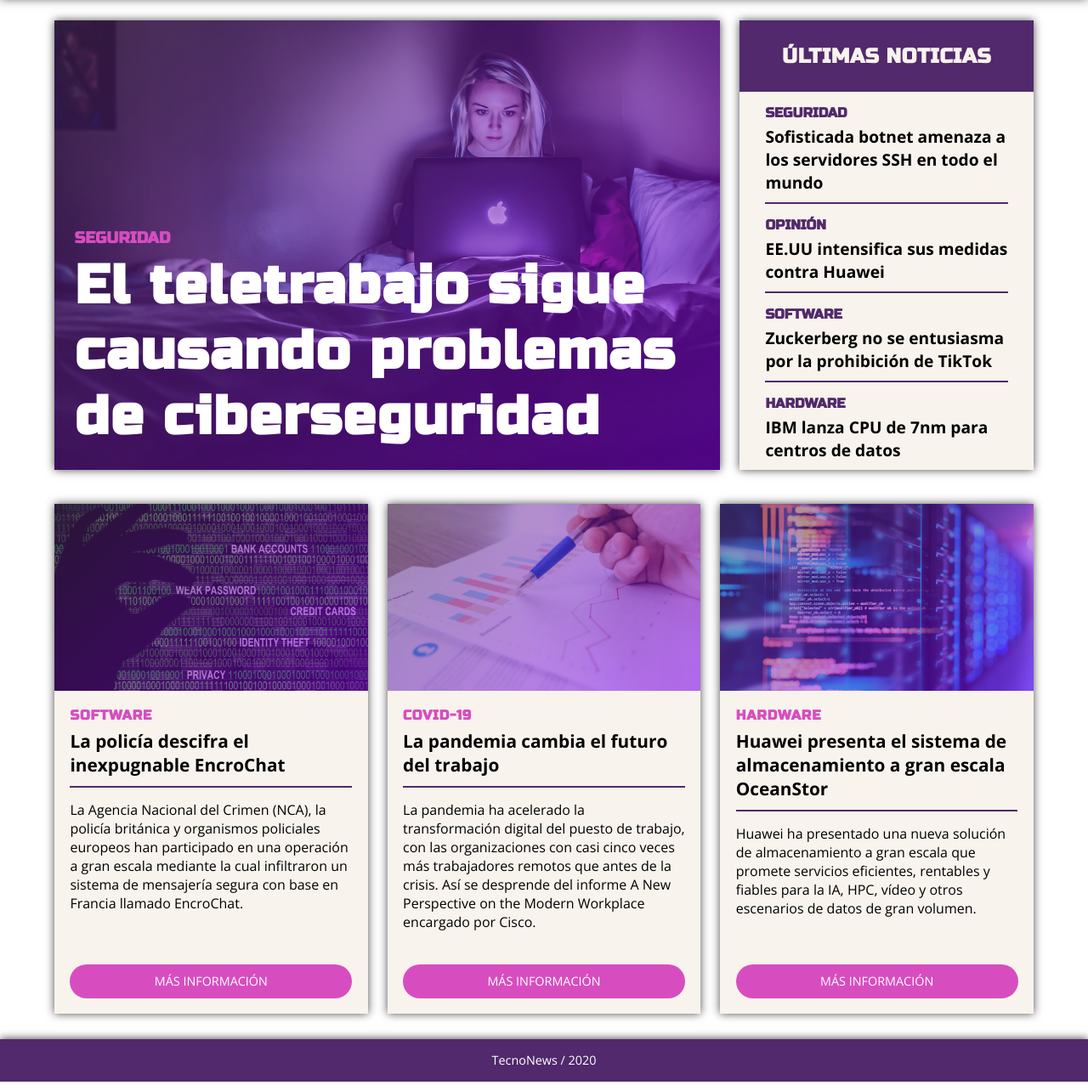
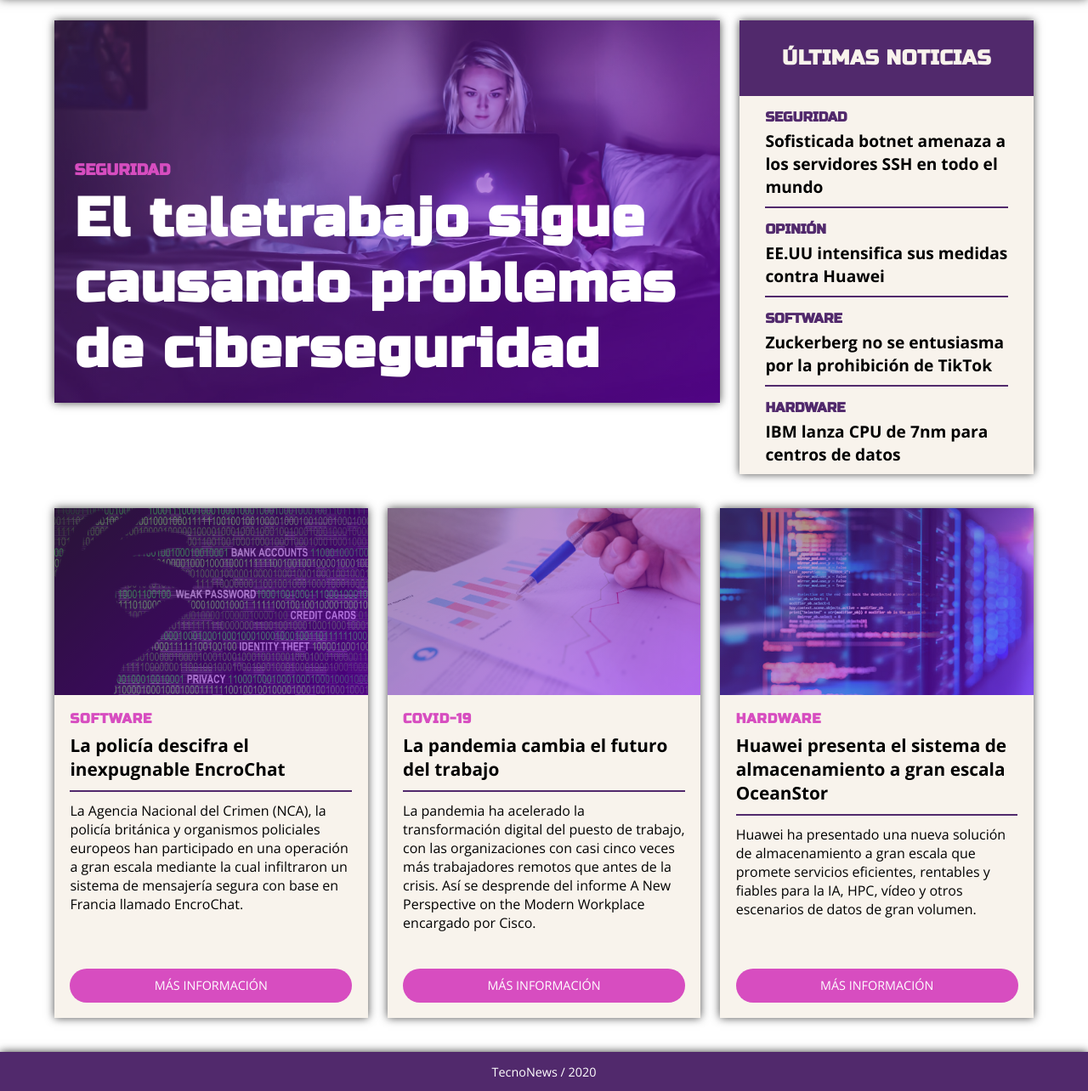
Before and after one commit to ceciliadepaula/tecnonews, a plain HTML site: page index.html in a window 1280 px wide. Shown: the part 116-1400 px from the top of the page at 85% size. Drawn offline with nearby package versions, Linux system fonts and the light colour scheme.

Commit message:
Cambios responsive 900px

```diff
--- a/_footer.scss
+++ b/_footer.scss
@@ -7,7 +7,7 @@ footer{
     background-color: $coloroscuro;
 
     position: relative;
-    top: 150px;
+    top: 140px;
     box-shadow: 0 0 10px 0 rgba($colortexto, 0.8);
     p{
         font-family: $fuentetextos;
--- a/_generales.scss
+++ b/_generales.scss
@@ -9,7 +9,7 @@ body{
 
 
 
-/*--------------TIPOGRAFÍAS-----------------*/
+/*--------------TIPOGRAFĆ¨AS-----------------*/
 $fuentemarca: 'Russo One', sans-serif;
 $fuentetextos: 'Open Sans', sans-serif;
 
--- a/_header.scss
+++ b/_header.scss
@@ -6,6 +6,7 @@ header{
     .marcasuperior{
         .logo{
             display: inline;
+            text-align: center;
             h1{
                 background-image: linear-gradient(90deg, $coloroscuro, $colormedio);
                 font-family: $fuentemarca;
@@ -16,9 +17,6 @@ header{
                 padding: 10px 5%;
             }
         }
-        .iconos{
-
-        }
     }
     nav{
         background-color: $coloroscuro;
@@ -28,6 +26,8 @@ header{
             margin: 0px 5%;
             padding: 0px;
             justify-content: space-between;
+
+                                        /* flex-wrap: wrap; */
             li{
                 font-family: $fuentetextos;
                 font-weight: $semibold;
--- a/_main.scss
+++ b/_main.scss
@@ -8,35 +8,38 @@
     100% {opacity: 0;}
 }
 
-
 main{
-    .ultimasnoticias{
+    display: block;
+    flex-direction: column;
+    .noticiasimportantes{
             margin: 0px 5% 30px 5%;
             position: relative;
             top: 140px;
             display: flex;
+            flex-direction: column;
             width: 90%;
-        /* flex-wrap: wrap; */
-        .noticiasimportantes{
-            width: 68%;
-            margin-right: 1%;
+            .articuloppal{
+                height: 450px;
+                width: 100%;
                 background-image: linear-gradient(135deg, $coloroscuro, $colorclaro);
                 z-index: 1;
+                margin-top: 15px;
             }
             aside{
                 background-color: $colorcrema;
-            width: 30%;
-            margin-left: 1%;
+                width: 100%;
+                margin-top: 20px;
             }
         }
         .noticiasjerarquia2{
             margin: 0px 5% 30px 5%;
             position: relative;
-        top: 150px;
-        display: flex;
+            top: 140px;
+            display: block;
             width: 90%;
         }
     }
+
 
 
 .articuloppal{
@@ -56,35 +59,33 @@ main{
         color: $colorblanco;
         display: flex;
         flex-direction: column;
-        width: 69%;
+        width: 90%;
         align-self: flex-end;
         .nombreseccion{
             font-family: $fuentemarca;
             color: $colormedio;
-            margin: 3% 3% 1% 3%;
+            margin: 3% 20px 1% 20px;
             text-transform: uppercase;
         }
         .titulonoticia{
-            margin: 0px 3% 3% 3%;
+            margin: 0px 20px 3% 20px;
             font-family: $fuentemarca;
             letter-spacing: 0.03em;
-            font-size: 4em;
+            font-size: 2.3em;
         }
     }
     .cuerponoticia{
         position: absolute;
         color: $colorblanco;
-        /* display: flex;
-        flex-direction: column; */
-        width: 69%;
+        width: 100%;
         align-self: center;
         text-align: center;
         font-family: $fuentetextos;
-        padding: 10px 6%;
+        padding: 10px 6% 100px 6%;
         z-index: 5;
         visibility: hidden;
-        font-size: 1.2em;
-        line-height: 1.6em;
+        font-size: 1em;
+        line-height: 1.4em;
         span{
             color: $colormedio;
             font-weight: $bold;
@@ -92,9 +93,9 @@ main{
     }
     .boton{
         position: absolute;
-        bottom: 40px;
-        left: 20%;
-        width: 30%;
+        top: 400px;
+        left: 5%;
+        width: 90%;
         height: 40px;
         background-color: $colormedio;
         border-radius: 40px;
@@ -136,6 +137,9 @@ main{
 
 aside{
     box-shadow: 0 0 10px 0 rgba($colortexto, 0.70);
+    display: flex;
+    flex-direction: column;
+    justify-content: space-between;
     .tituloaside{
         color: $colorcrema;
         font-family: $fuentemarca;
@@ -145,16 +149,15 @@ aside{
         letter-spacing: 0.03em;
         text-align: center;
         background-color: $coloroscuro;
-
-
+        padding: 30px 0px;
     }
     .textootras{
         display: flex;
         flex-direction: column;
-        height: 80%;
+        height: 100%;
         justify-content: space-between;
         padding: 0px;
-        margin: 0px 30px;
+        margin: 20px;
         li{
             list-style: none;
             .nombreseccion{
@@ -186,26 +189,30 @@ aside{
 
 
 .articulosecundario{
-    width: 32%;
-    height: 600px;
+    width: 100%;
     box-shadow: 0 0 10px 0 rgba($colortexto, 0.70);
     background-color: $colorcrema;
     display: flex;
     flex-direction: column;
+    margin-bottom: 20px;
+
+    .foto{
+        width: 100%;
+        margin: 0px;
+        padding: 0px;
         .fondolila{
             background-image: linear-gradient(135deg, $coloroscuro, $colorclaro);
-        width: 100%;
-        max-height: 220px;
-        margin: 0px;
-        padding: 0px;
             .fotonoticia{
                 align-self: flex-start;
                 width: 100%;
-            max-height: 220px;
+                max-height: 180px;
                 object-fit: cover;
                 opacity: .5;
             }
         }
+    }
+
+    .texto2da{
         .nombreseccion{
             font-family: $fuentemarca;
             font-size: 1em;
@@ -216,7 +223,7 @@ aside{
         }
         .titulonoticia{
             margin: 0px 5% 0px 5%;
-        font-size: 1.3em;
+            font-size: 1.2em;
             font-family: $fuentetextos;
         }
         hr{
@@ -234,16 +241,14 @@ aside{
             font-size: 1em;
         }
         .contenedorboton{
-        position: absolute;
-        bottom: 0;
-        width: 32%;
+            width: 100%;
             display: flex;
             .boton{
                 font-family: $fuentetextos;
                 font-size: .9em;
                 height: 40px;
-            width: 100%;
-            margin: 5%;
+                width: 90%;
+                margin: 30px 5%;
                 background-color: $colormedio;
                 border-radius: 40px;
                 text-decoration: none;
@@ -257,7 +262,4 @@ aside{
             background-color: $coloroscuro;
         }
     }
-
-.a1, .a2{
-    margin-right: 2%;
 }
--- a/_main900px.scss
+++ b/_main900px.scss
@@ -1,81 +1,119 @@
-@media (max-width: 900px) {
+@media (min-width: 900px) {
     main{
-        .ultimasnoticias{
-            display: block;
+        .noticiasimportantes{
+            display: flex;
+            flex-direction: row;
             width: 90%;
-            .noticiasimportantes{
-                width: 100%;
-                margin-bottom: 5%;
+                                        max-height: 100%;
+                                        position: relative;
+            .articuloppal{
+                width: 68%;
+                max-height: 100%;
+
+
+                margin: 0px 2% 0px 0px;
+
             }
             aside{
-                width: 100%;
+                width: 30%;
+                height: 100%;
                 margin: 0px;
-                padding: 0px;
             }
         }
     .noticiasjerarquia2{
-            display: block;
-            width: 100%;
+        top: 150px;
+        display: flex;
     }
 }
 
 
+
     .articuloppal{
-        z-index: 2;
-        display: flex;
-        flex-direction: row;
+
         .fotonoticia{
-            z-index: 0;
+            height: 100%;
+            width: 100%;
+            object-fit: cover;
         }
         .infotipog{
-            width: 100%;
+            width: 69%;
+            .nombreseccion{
+                margin: 3% 3% 1% 3%;
+            }
             .titulonoticia{
-                font-size: 3.5em;
+                margin: 0px 3% 3% 3%;
+                letter-spacing: 0.03em;
+                font-size: 4em;
             }
         }
-        .noticiaoculta{
-            visibility: visible;
         .cuerponoticia{
-                width: 100%;
-                font-size: 1em;
-                line-height: 1.4em;
-
+            width: 69%;
+            padding: 10px 6%;
+            font-size: 1.2em;
+            line-height: 1.6em;
         }
         .boton{
-                bottom: 60%;
+            bottom: 40px;
             left: 20%;
             width: 30%;
-                height: 40px;
-                background-color: $colormedio;
-                border-radius: 40px;
-                font-family: $fuentetextos;
-                text-decoration: none;
-                text-transform: uppercase;
-                font-size: 1em;
-                color: $colorblanco;
-                padding: 10px;
-                text-align: center;
-                                    visibility: visible;
-
-                            }
-
-/*             align-self: flex-end;
-            width: 40%;
-            height: 40px;
-
-            position: absolute;
-            bottom: 50px;
-            left: 30%;
-
-
-
-
-            font-size: 1em;
-
-            padding: 10px; */
-
         }
     }
 
 
+    aside{
+        box-shadow: 0 0 10px 0 rgba($colortexto, 0.70);
+        .textootras{
+            margin: 0px 30px;
+            li{
+                .titular{
+                    margin: 0px 0px 10px 0px;
+
                 }
+            }
+        }
+    }
+
+
+    .articulosecundario{
+        width: 32%;
+        height: 600px;
+
+        .foto{
+            .fondolila{
+                width: 100%;
+                max-height: 220px;
+                margin: 0px;
+                padding: 0px;
+                .fotonoticia{
+                    max-height: 220px;
+                }
+            }
+        }
+
+        .texto2da{
+            .titulonoticia{
+                font-size: 1.3em;
+            }
+            .contenedorboton{
+                position: absolute;
+                bottom: 0;
+                width: 32%;
+                display: flex;
+                .boton{
+                    position: relative;
+                    bottom: 20px;
+                    width: 100%;
+                    margin: 5%;
+                }
+            }
+            .boton:hover{
+                background-color: $coloroscuro;
+            }
+        }
+    }
+
+    .a1, .a2{
+        margin-right: 2%;
+    }
+
+}
--- a/index.html
+++ b/index.html
@@ -36,7 +36,7 @@
 
     <main>
 
-        <div class="ultimasnoticias">
+       <!--  <div class="ultimasnoticias"> -->
             <section class="noticiasimportantes">
                 <article class="articuloppal">
                     <img class="fotonoticia" src="images/teletrabajo.jpg" />
@@ -49,7 +49,6 @@
                     <a class="boton" href="">Más información</a>
 
                 </article>
-            </section>
 
                 <aside>
                     <h2 class="tituloaside">Últimas noticias</h2>
@@ -75,13 +74,17 @@
                         </li>
                         </ul>
                 </aside>
-        </div>
+            </section>
+        <!-- </div> -->
 
         <section class="noticiasjerarquia2">
                 <article class="articulosecundario a1">
+                    <div class="foto">
                         <div class="fondolila">
                             <img class="fotonoticia" src="images/thief.jpg" />
                         </div>
+                    </div>
+                    <div class="texto2da">
                         <h3 class="nombreseccion">Software</h3>
                         <h1 class="titulonoticia">La policía descifra el inexpugnable EncroChat</h1>
                         <hr/>
@@ -89,12 +92,16 @@
                         <div class="contenedorboton">
                             <a class="boton" href="">Más información</a>
                         </div>
+                    </div>
                 </article>
 
                 <article class="articulosecundario a2">
+                    <div class="foto">
                         <div class="fondolila">
                             <img class="fotonoticia" src="images/covid.jpeg" />
                         </div>
+                    </div>
+                    <div class="texto2da">
                         <h3 class="nombreseccion">Covid-19</h3>
                         <h1 class="titulonoticia">La pandemia cambia el futuro del trabajo</h1>
                         <hr/>
@@ -102,18 +109,23 @@
                         <div class="contenedorboton">
                             <a class="boton" href="">Más información</a>
                         </div>
+                    </div>
                 </article>
 
                 <article class="articulosecundario a3">
+                    <div class="foto">
                         <div class="fondolila">
                             <img class="fotonoticia" src="images/Huawei.jpg" />
                         </div>
+                    </div>
+                    <div class="texto2da">
                         <h3 class="nombreseccion">Hardware</h3>
                         <h1 class="titulonoticia">Huawei presenta el sistema de almacenamiento a gran escala OceanStor</h1>
                         <hr/>
                         <p class="cuerponoticia">Huawei ha presentado una nueva solución de almacenamiento a gran escala que promete servicios eficientes, rentables y fiables para la IA, HPC, vídeo y otros escenarios de datos de gran volumen.</p>
                         <div class="contenedorboton">
                             <a class="boton" href="">Más información</a>
+                        </div>
                     </div>
                 </article>
         </section>
```
Also changed, not shown: style.css, 1 other file. Lines whose indentation alone changed are shown as unchanged.
